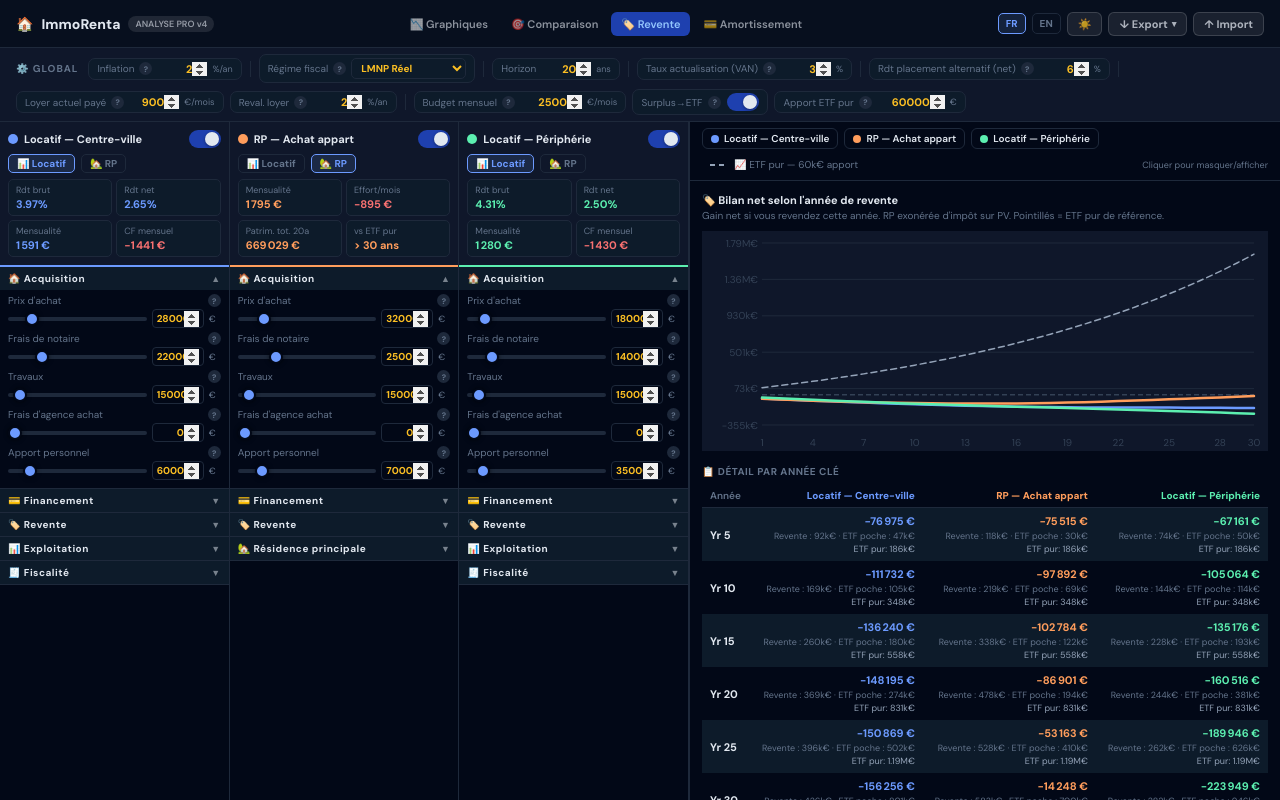
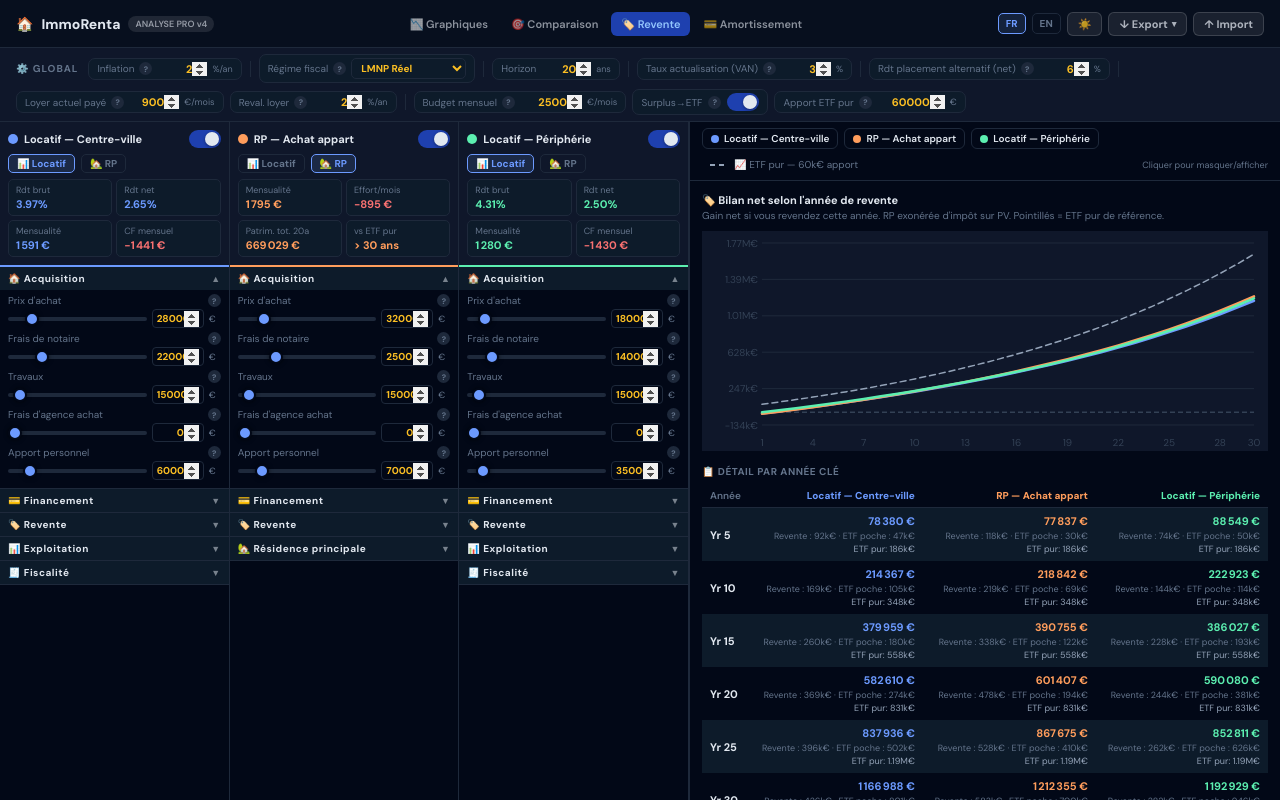
Before and after one commit to Boulkiess/Renta-Immo, a React (Vite) app: page / in a window 1280 px wide. Both pictures are taken after a click on the button "🏷️ Revente". Built offline with nearby package versions, Linux system fonts and the light colour scheme.

Commit message:
Fix revente calculations to use bilanTotal instead of bilanRevente in ReventeTab

```diff
--- a/src/components/ChartArea/ReventeTab.jsx
+++ b/src/components/ChartArea/ReventeTab.jsx
@@ -24,7 +24,7 @@ export default function ReventeTab() {
   const activeKeys = KEYS.filter(k => sims[k].enabled);
 
   function datasets() {
-    const ds = activeKeys.map(k => ({ color: COL[k], label: sims[k].label, data: RES[k].flux.map(f => f.bilanRevente) }));
+    const ds = activeKeys.map(k => ({ color: COL[k], label: sims[k].label, data: RES[k].flux.map(f => f.bilanTotal) }));
     ds.push({ color: '#94a3b8', dashed: true, label: 'ETF pur', data: etfPurGlobal.map(e => e.cap) });
     return ds;
   }
@@ -67,7 +67,7 @@ export default function ReventeTab() {
                   const f = RES[k].flux[yr - 1];
                   return (
                     <td key={k} style={{ padding: '6px 8px', textAlign: 'right', background: bg }}>
-                      <div style={{ color: COL[k], fontWeight: 700 }}>{fmtE(f?.bilanRevente)}</div>
+                      <div style={{ color: COL[k], fontWeight: 700 }}>{fmtE(f?.bilanTotal)}</div>
                       <div style={{ fontSize: 9, color: 'var(--muted)', marginTop: 2 }}>
                         {t('revente.revente')} {fmtK(f?.reventeNet)}
                         {' · '}
```
Also changed, not shown: 1 other file (tests, documents, lock files or other folders).
